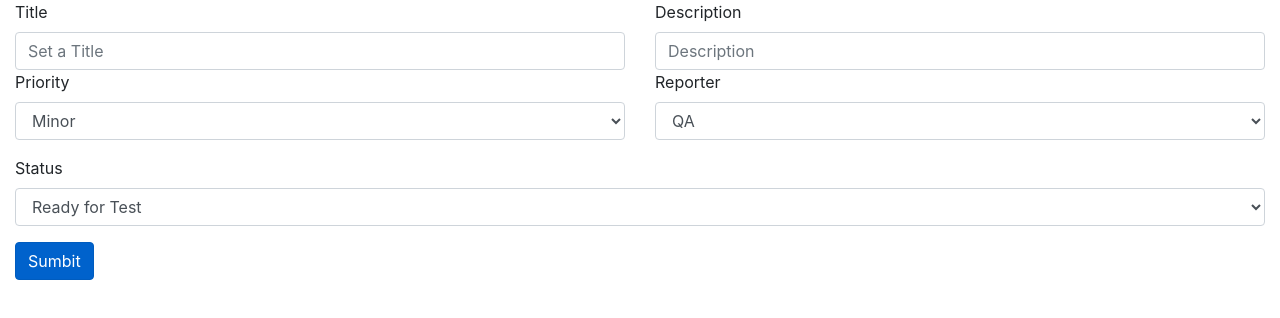
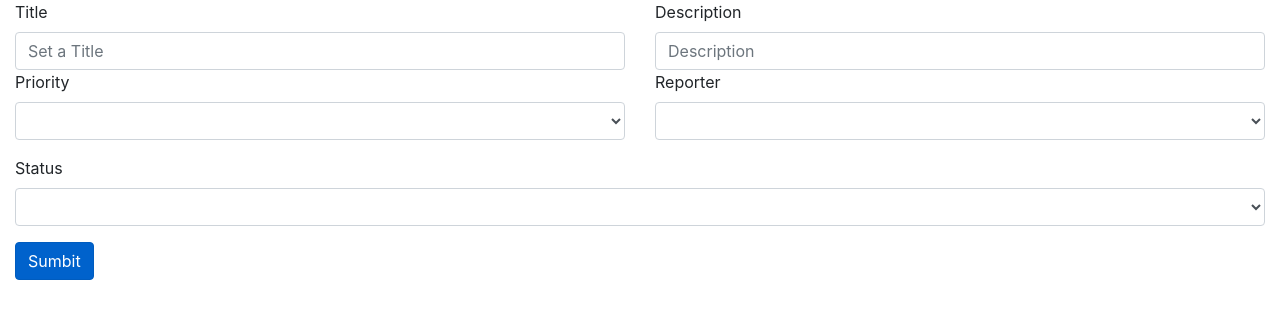
Before and after one commit to mpouha/BugReportingSystem, an Angular app: page /submitbug in a window 1280 px wide. Shown: the top 318 px of the page. Built offline with nearby package versions, Linux system fonts and the light colour scheme.

Commit message:
POST functionallity

```diff
--- a/src/app/bugrs/bugrs-submit-form/bugrs-submit-form.component.html
+++ b/src/app/bugrs/bugrs-submit-form/bugrs-submit-form.component.html
@@ -1,10 +1,14 @@
-<form [formGroup]="submitForm">
+<form [formGroup]="submitForm" (submit)="addEditBug()" >
   <div class="col col-lg-12">
 
     <div class="row">
       <div class="col col-lg-6">
         <label>Title</label>
-        <input formControlName="title" type="text" class="form-control" placeholder="Set a Title">
+        <input
+               type="text"
+               class="form-control"
+               formControlName="title"
+               placeholder="Set a Title">
       </div>
       <div class="col col-lg-6">
         <label>Description</label>
@@ -16,8 +20,8 @@
       <div class="col col-lg-6">
         <div class="form-group">
           <label>Priority</label>
-          <select class="form-control">
-            <option *ngFor="let x of priorityList" value="{{x}}">{{x}}</option>
+          <select class="form-control" formControlName="priority">
+            <option *ngFor="let x of priorityList;let i = index" value="{{i+1}}">{{x}}</option>
           </select>
         </div>
       </div>
@@ -25,8 +29,8 @@
       <div class="col col-lg-6">
         <div class="form-group">
           <label>Reporter</label>
-          <select class="form-control">
-            <option *ngFor="let x of reporterList" value="{{x}}">{{x}}</option>
+          <select class="form-control" formControlName="reporter">
+            <option *ngFor="let x of reporterList;" value="{{x}}">{{x}}</option>
           </select>
         </div>
       </div>
@@ -36,7 +40,7 @@
       <div class="col col-lg-12">
         <div class="form-group">
           <label>Status</label>
-          <select class="form-control">
+          <select class="form-control" formControlName="status">
             <option *ngFor="let x of statusList" value="{{x}}">{{x}}</option>
           </select>
         </div>
@@ -45,7 +49,7 @@
 
     <div class="row">
       <div class="col col-lg-12">
-          <button type="button" class="btn btn-primary active">Sumbit</button>
+          <button type="submit" class="btn btn-primary active">Sumbit</button>
       </div>
     </div>
   </div>
--- a/src/app/bugrs/bugrs-submit-form/bugrs-submit-form.component.ts
+++ b/src/app/bugrs/bugrs-submit-form/bugrs-submit-form.component.ts
@@ -1,5 +1,8 @@
 import { Component, OnInit } from '@angular/core';
 import { FormGroup, FormControl } from '@angular/forms';
+import { BugrsRetrievalService } from '../bugrs-system/bugrs-retrieval.service';
+import { tap } from 'rxjs/operators';
+import { Router } from '@angular/router';
 
 @Component({
   selector: 'brs-bugrs-submit-form',
@@ -14,7 +17,7 @@ export class BugrsSubmitFormComponent implements OnInit {
   reporterList: Array<String> = ["QA","PO","DEV"];
   statusList: Array<string> = ["Ready for Test","Done","Rejected"];
 
-  constructor() { }
+  constructor(private bugService: BugrsRetrievalService, private router: Router) { }
 
   ngOnInit() {
     this.submitForm = new FormGroup({
@@ -25,4 +28,14 @@ export class BugrsSubmitFormComponent implements OnInit {
       status: new FormControl()
     });
   }
+
+  addEditBug() {
+    if (this.submitForm.invalid) {
+      return;
+    }
+
+    this.bugService.createBug(this.submitForm.value).pipe(
+      tap(() => this.router.navigate(['']))
+    ).subscribe();
+  }
 }
--- a/src/app/bugrs/bugrs-system/bugrs-retrieval.service.ts
+++ b/src/app/bugrs/bugrs-system/bugrs-retrieval.service.ts
@@ -1,6 +1,7 @@
 import { Injectable } from '@angular/core';
 import { HttpClient, HttpParams } from '@angular/common/http';
 import { Observable } from 'rxjs';
+import { ListStruct } from './list-struct';
 
 @Injectable({
   providedIn: 'root'
@@ -25,4 +26,8 @@ export class BugrsRetrievalService {
     return this.http.get(this.endpointURL,{params: httpParams});
   }
 
+  createBug(bug: ListStruct) {
+    bug.createdAt = Date.now.toString();
+    return this.http.post(this.endpointURL, bug);
+  }
 }
--- a/src/app/bugrs/bugrs-system/bugrs-system.component.html
+++ b/src/app/bugrs/bugrs-system/bugrs-system.component.html
@@ -13,8 +13,6 @@
               <button [routerLink]="['submitbug']"
                type="button" class="btn btn-default btn-lg">
                   <img src='assets/images/img_28512.png' width="20" height="20">
-
-
               </button>
             </th>
           </tr>
--- a/src/app/bugrs/bugrs.module.ts
+++ b/src/app/bugrs/bugrs.module.ts
@@ -2,7 +2,7 @@ import { NgModule } from '@angular/core';
 import { CommonModule } from '@angular/common';
 import { BugrsSystemComponent } from './bugrs-system/bugrs-system.component';
 import { BugrsSubmitFormComponent } from './bugrs-submit-form/bugrs-submit-form.component';
-import { ReactiveFormsModule } from '@angular/forms';
+import { ReactiveFormsModule, FormsModule } from '@angular/forms';
 import {  RouterModule } from '@angular/router';
 
 
@@ -15,7 +15,8 @@ import {  RouterModule } from '@angular/router';
   imports: [
     CommonModule,
     ReactiveFormsModule,
-    RouterModule
+    RouterModule,
+    FormsModule
   ],
   exports: [
     BugrsSystemComponent,
```
